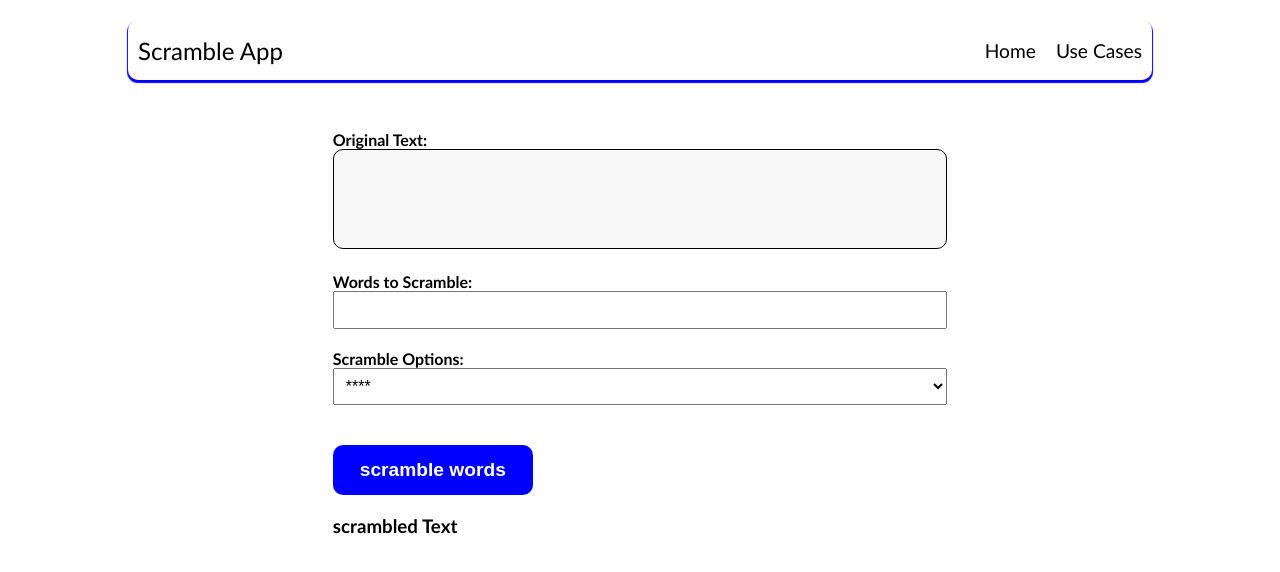
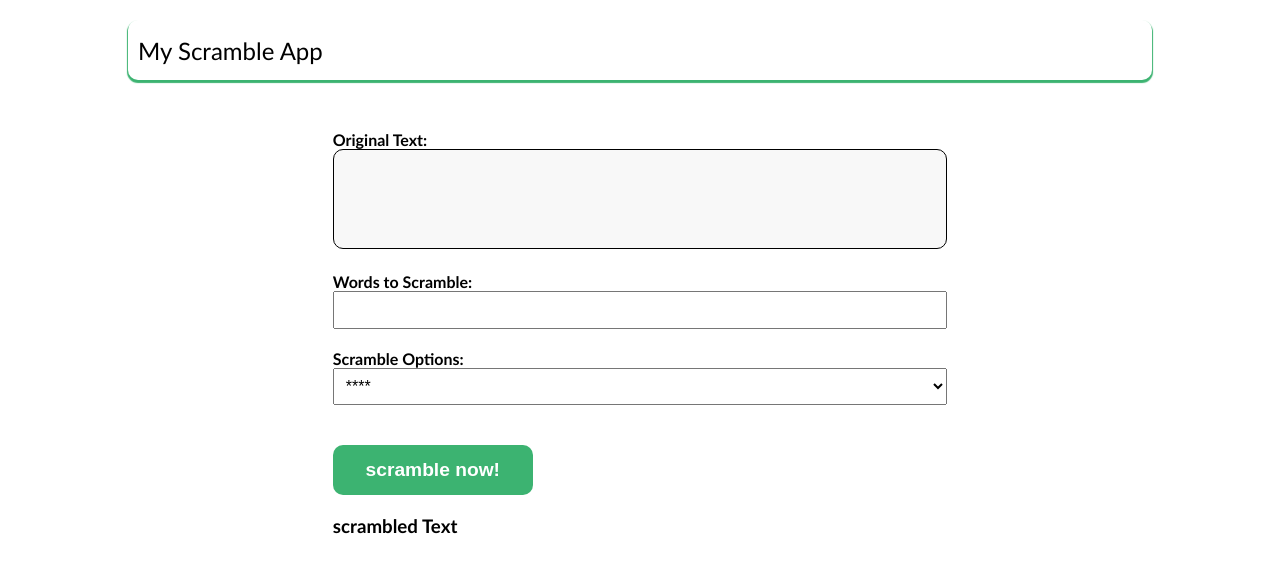
Before and after one commit to clins10/DCTP-word-scramble-app-assignmnt, a plain HTML site: page index.html in a window 1280 px wide. Drawn offline with Linux system fonts and the light colour scheme.

Commit message:
made some adjustment

```diff
--- a/index.html
+++ b/index.html
@@ -11,11 +11,7 @@
 
 <body>
   <header>
-        <h2>Scramble App</h2>
-        <nav>
-            <a href="">Home</a>
-            <a href="">Use Cases</a>
-        </nav>
+        <h2>My Scramble App</h2>
     </header>
   <main>
     <form id="scrambleForm">
@@ -43,7 +39,7 @@
       </label>
 
 
-      <button type="submit" id="scramble" class="btn">scramble words</button>
+      <button type="submit" id="scramble" class="btn">scramble now!</button>
     </form>
 
     <section>
--- a/style.css
+++ b/style.css
@@ -24,7 +24,7 @@ header {
   margin: 20px auto;
   padding: 0 10px;
   border-radius: 10px;
-  box-shadow: 0 2px 1px 1px blue;
+  box-shadow: 0 2px 1px 1px mediumseagreen;
 }
 
 header h2 {
@@ -53,7 +53,7 @@ nav a:hover {
   display: block;
   margin: 20px 0;
   padding: 5px;
-  background-color: blue;
+  background-color: mediumseagreen;
   color: white;
   font-size: 1.2rem;
   font-weight: 600;
@@ -65,8 +65,8 @@ nav a:hover {
 }
 
 .btn:hover {
-  background-color: #fff;
-  color: blue;
+  background-color: mediumaquamarine;
+  color: whitesmoke;
 }
 
 label {
```
Also changed, not shown: favicon.ico.
